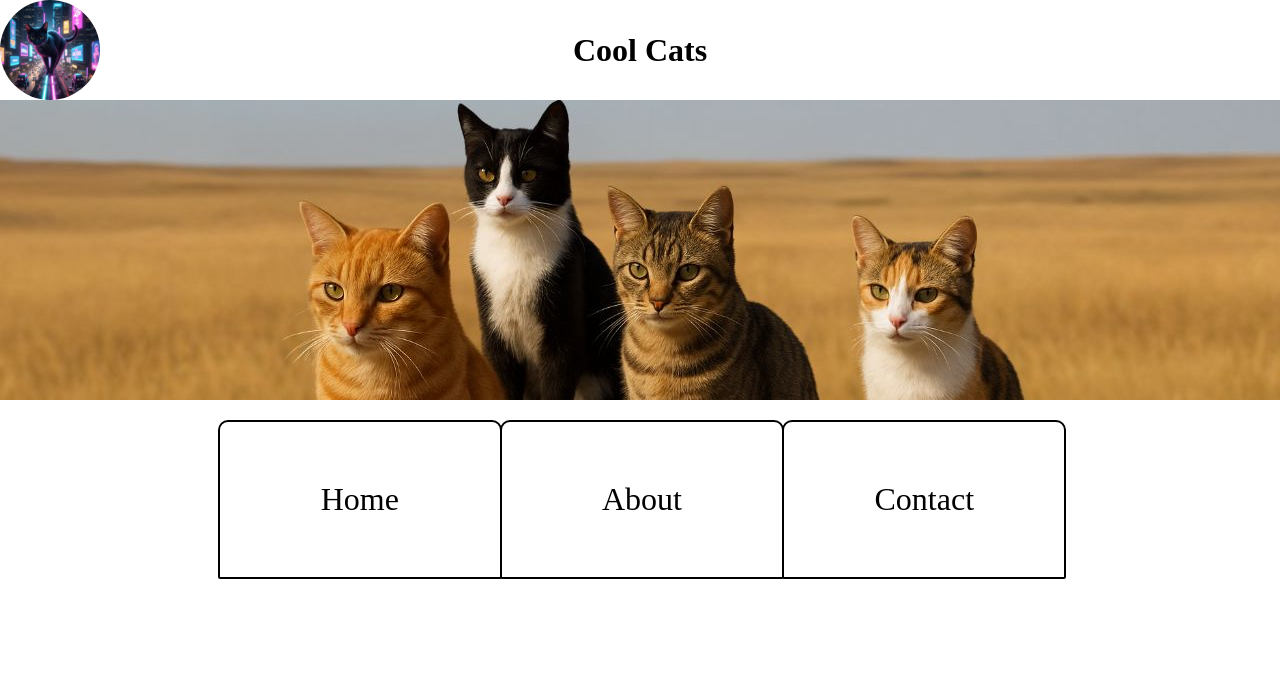
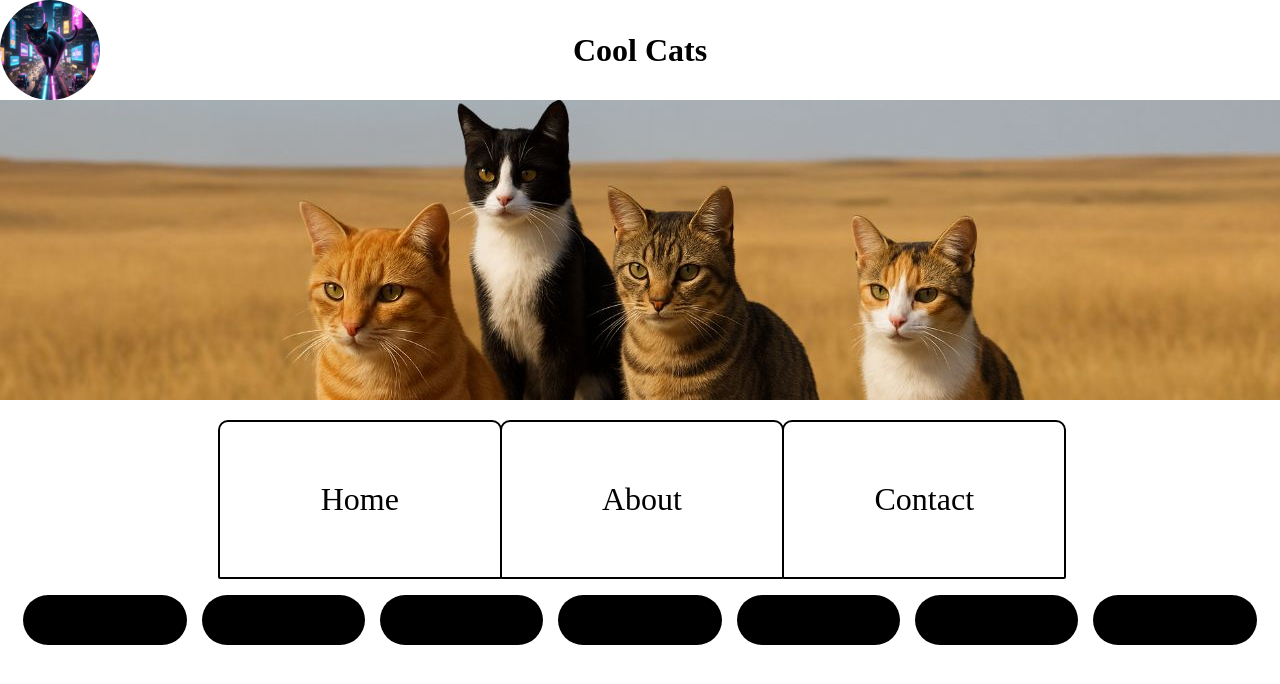
Before and after one commit to atkinsonadam/wdd130-balazs, a plain HTML site: page contact.html in a window 1280 px wide. Drawn offline with Linux system fonts and the light colour scheme.

Commit message:
Update - Footer

```diff
--- a/contact.html
+++ b/contact.html
@@ -36,5 +36,17 @@
             </div>
         </nav>
     </header>
+
+    <footer id="trap">
+        <div></div>
+        <div class="trap1"></div>
+        <div class="trap1"></div>
+        <div class="trap1"></div>
+        <div class="trap1"></div>
+        <div class="trap1"></div>
+        <div class="trap1"></div>
+        <div class="trap1"></div>
+        <div></div>
+    </footer>
 </body>
 </html>
```
Also changed, not shown: about.html (+11 -0 lines), index.html (+2 -2 lines). Lines whose indentation alone changed are shown as unchanged.
